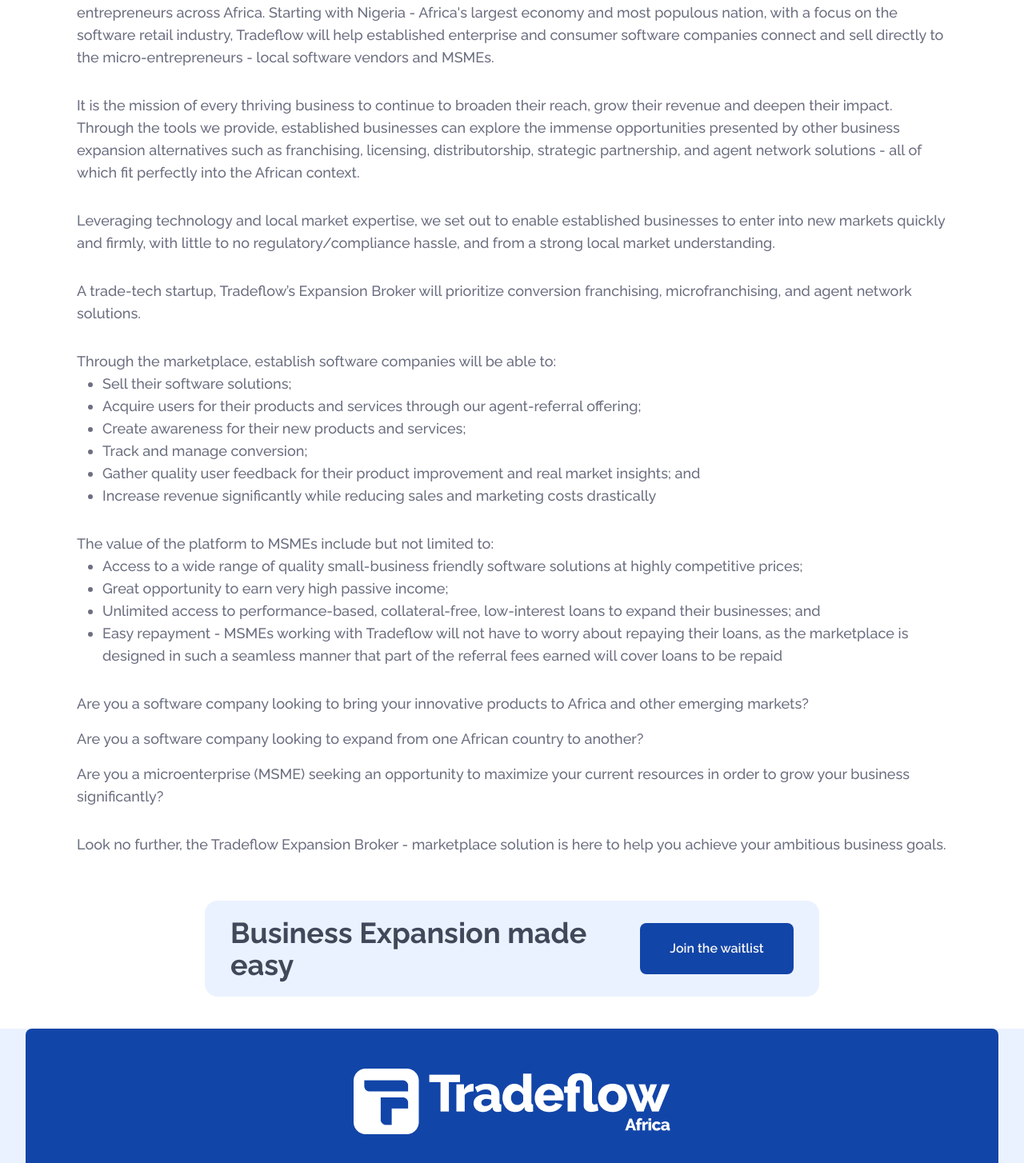
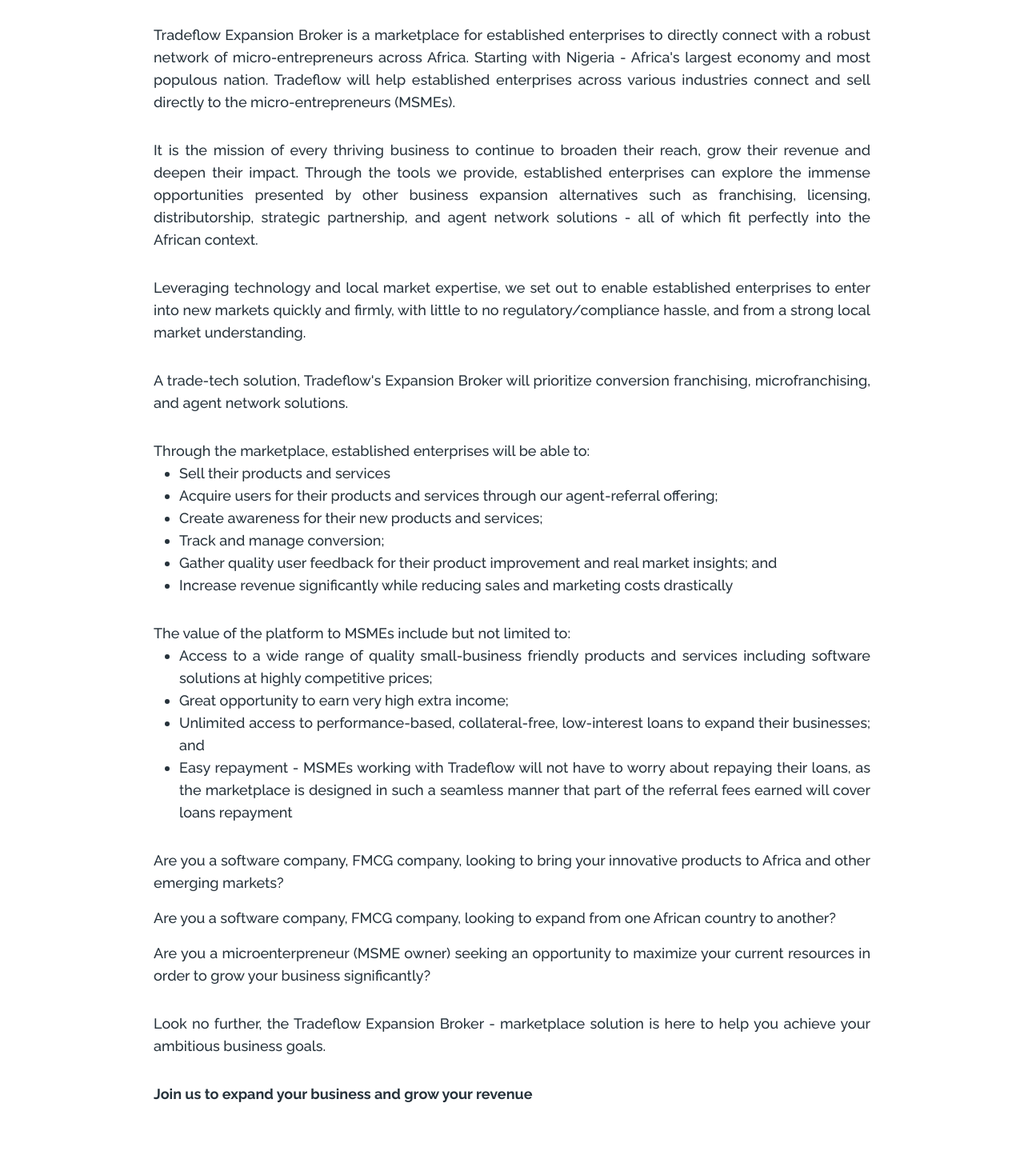
Before and after one commit to Riddy105/tradeflow-website, a React (Create React App) app: page /blog in a window 1280 px wide. Shown: the part 662-2116 px from the top of the page at 80% size. Built offline with nearby package versions, Linux system fonts and the light colour scheme.

Commit message:
fixed bugs

```diff
--- a/src/components/Button/Button.js
+++ b/src/components/Button/Button.js
@@ -9,7 +9,7 @@
 }) => {
   return (
     <button
-      className={`bg-blue-100 rounded-lg  ${paddingY} ${width} text-center ${textColor} text-sm xl:text-base ${fontWeight}`}
+      className={`bg-blue-100 rounded-lg  ${paddingY} ${width} text-center ${textColor} text-sm ${fontWeight}`}
     >
       {children}
     </button>
--- a/src/components/Footer/Footer.js
+++ b/src/components/Footer/Footer.js
@@ -29,7 +29,7 @@
       <div className="bg-blue-100 w-[95%] mx-auto rounded-lg flex flex-col items-center pt-5 md:pt-10 pb-3 md:pb-6">
         <img
           src={whiteLogo}
-          className="w-[150px] h-[60px] object-contain md:w-auto md:h-auto mb-7"
+          className="w-[150px] h-[60px] object-contain md:w-[250px] md:h-auto mb-7"
           alt="Tradeflow logo"
         ></img>
         <div>
@@ -48,7 +48,7 @@
         </div>
         <ul className="flex gap-4 md:gap-8 items-center my-8 md:my-12">
           {SOCIALS.map((social, index) => (
-            <li key={index}>
+            <li key={index} className="lg:scale-90">
               <a href={social.link} target="_blank" rel="noreferrer">
                 <img
                   src={social.img}
--- a/src/components/NavBar/NavBar.js
+++ b/src/components/NavBar/NavBar.js
@@ -19,7 +19,7 @@
           <img
             src={logo}
             alt="Tradeflow logo"
-            className="w-[160px] xl:w-[200px] h-[55px] object-contain"
+            className="w-[160px] h-[50px] object-contain"
           ></img>
         </Link>
         <ul
@@ -60,10 +60,12 @@
           <input
             type="text"
             placeholder="Search"
-            className="hidden mobileNav:block w-28 xl:w-40 py-4 rounded-lg placeholder:text-center bg-grey-300 bg-search bg-no-repeat bg-[20%_50%] focus:outline-none focus:bg-none"
+            className="text-sm hidden mobileNav:block w-28 xl:w-40 py-4 rounded-lg placeholder:text-center bg-grey-300 bg-search bg-no-repeat bg-[20%_50%] focus:outline-none focus:bg-none"
           />
           <NavLink to="/form">
-            <Button paddingY="py-4">Join the waitlist</Button>
+            <Button paddingY="py-4" width="w-28 xl:w-40">
+              Join the waitlist
+            </Button>
           </NavLink>
           <button
             className="text-blue-100 mobileNav:hidden z-10 "
--- a/src/index.css
+++ b/src/index.css
@@ -17,16 +17,16 @@
   @apply w-11/12 mx-auto md:w-[85%];
 }
 .nav-link-classes {
-  @apply z-[5] absolute right-0 top-0 h-screen w-[60vw] mobileNav:w-auto mobileNav:h-auto mobileNav:relative bg-blue-100 mobileNav:bg-transparent text-sm lg:text-base font-medium text-white-200 mobileNav:text-blue-200 flex flex-col mobileNav:flex-row gap-9 mobileNav:gap-3 lg:gap-5 xl:gap-8 pt-40 pb-4 px-10 mobileNav:p-0 mobileNav:translate-x-0 transition-all duration-1000;
+  @apply z-[5] absolute right-0 top-0 h-screen w-[60vw] mobileNav:w-auto mobileNav:h-auto mobileNav:relative bg-blue-100 mobileNav:bg-transparent text-sm lg:text-sm font-medium text-white-200 mobileNav:text-grey-200 flex flex-col mobileNav:flex-row gap-9 mobileNav:gap-3 lg:gap-5 xl:gap-8 pt-40 pb-4 px-10 mobileNav:p-0 mobileNav:translate-x-0 transition-all duration-1000;
 }
 .input-fields {
-  @apply border border-blue-400 h-12 md:h-16 bg-white-300 w-full px-2 rounded-lg text-grey-700 text-sm md:text-base;
+  @apply border border-blue-400 h-12 md:h-16 bg-white-300 w-full px-6 rounded-lg text-grey-700 text-sm md:text-base;
 }
 .error {
   @apply text-red-700;
 }
 .input-textarea {
-  @apply border border-blue-400 h-14 md:h-28 bg-white-300 w-full px-2 rounded-lg text-grey-700 mb-4;
+  @apply border border-blue-400 h-24 md:h-28 bg-white-300 w-full px-6 rounded-lg text-grey-700 mb-4;
 }
 .overlay {
   @apply fixed top-0 right-0 h-screen w-screen bg-black-200/50;
--- a/src/pages/Blog/Blog.js
+++ b/src/pages/Blog/Blog.js
@@ -12,24 +12,23 @@
           alt="World map"
           className="mix-blend-multiply w-full h-[200px] md:h-[500px]"
         ></img>
-        <h2 className="text-center font-extrabold text-xl md:text-5xl absolute top-[50%] left-[50%] translate-x-[-50%] text-white-200 leading-[1.1] ">
+        <h2 className="text-center font-extrabold text-xl md:text-5xl absolute top-[50%] left-[50%] translate-y-[-50%] translate-x-[-50%] text-white-200 leading-[1.1] ">
           Tradeflow Africa launches Tradeflow Expansion Broker
         </h2>
       </section>
-      <article className="container-custom font-medium flex flex-col gap-4 md:gap-8 text-grey-400 py-7 md:py-14 text-base md:text-lg">
+      <article className="w-[70%] mx-auto font-medium flex flex-col gap-4 md:gap-8 text-grey-200 py-7 md:py-28 text-base md:text-lg text-justify">
         <p>
-          Tradeflow Expansion Broker is a marketplace for established businesses
-          to directly connect with a robust network of micro-entrepreneurs
-          across Africa. Starting with Nigeria - Africa's largest economy and
-          most populous nation, with a focus on the software retail industry,
-          Tradeflow will help established enterprise and consumer software
-          companies connect and sell directly to the micro-entrepreneurs - local
-          software vendors and MSMEs.
+          Tradeflow Expansion Broker is a marketplace for established
+          enterprises to directly connect with a robust network of
+          micro-entrepreneurs across Africa. Starting with Nigeria - Africa's
+          largest economy and most populous nation. Tradeflow will help
+          established enterprises across various industries connect and sell
+          directly to the micro-entrepreneurs (MSMEs).
         </p>
         <p>
           It is the mission of every thriving business to continue to broaden
           their reach, grow their revenue and deepen their impact. Through the
-          tools we provide, established businesses can explore the immense
+          tools we provide, established enterprises can explore the immense
           opportunities presented by other business expansion alternatives such
           as franchising, licensing, distributorship, strategic partnership, and
           agent network solutions - all of which fit perfectly into the African
@@ -37,22 +36,21 @@
         </p>
         <p>
           Leveraging technology and local market expertise, we set out to enable
-          established businesses to enter into new markets quickly and firmly,
+          established enterprises to enter into new markets quickly and firmly,
           with little to no regulatory/compliance hassle, and from a strong
           local market understanding.
         </p>
         <p>
-          A trade-tech startup, Tradeflow’s Expansion Broker will prioritize
+          A trade-tech solution, Tradeflow's Expansion Broker will prioritize
           conversion franchising, microfranchising, and agent network solutions.
         </p>
 
         <div>
           <p>
-            Through the marketplace, establish software companies will be able
-            to:
+            Through the marketplace, established enterprises will be able to:
           </p>
           <ul className="list-disc pl-8">
-            <li>Sell their software solutions;</li>
+            <li>Sell their products and services</li>
             <li>
               Acquire users for their products and services through our
               agent-referral offering;
@@ -73,10 +71,11 @@
           <p>The value of the platform to MSMEs include but not limited to:</p>
           <ul className="list-disc pl-8">
             <li>
-              Access to a wide range of quality small-business friendly software
-              solutions at highly competitive prices;
+              Access to a wide range of quality small-business friendly products
+              and services including software solutions at highly competitive
+              prices;
             </li>
-            <li>Great opportunity to earn very high passive income;</li>
+            <li>Great opportunity to earn very high extra income;</li>
             <li>
               Unlimited access to performance-based, collateral-free,
               low-interest loans to expand their businesses; and
@@ -85,27 +84,31 @@
               Easy repayment - MSMEs working with Tradeflow will not have to
               worry about repaying their loans, as the marketplace is designed
               in such a seamless manner that part of the referral fees earned
-              will cover loans to be repaid
+              will cover loans repayment
             </li>
           </ul>
         </div>
         <div className="flex flex-col gap-4">
           <p>
-            Are you a software company looking to bring your innovative products
-            to Africa and other emerging markets?
+            Are you a software company, FMCG company, looking to bring your
+            innovative products to Africa and other emerging markets?
           </p>
           <p>
-            Are you a software company looking to expand from one African
-            country to another?
+            Are you a software company, FMCG company, looking to expand from one
+            African country to another?
           </p>
           <p>
-            Are you a microenterprise (MSME) seeking an opportunity to maximize
-            your current resources in order to grow your business significantly?
+            Are you a microenterpreneur (MSME owner) seeking an opportunity to
+            maximize your current resources in order to grow your business
+            significantly?
           </p>
         </div>
         <p>
           Look no further, the Tradeflow Expansion Broker - marketplace solution
           is here to help you achieve your ambitious business goals.
+        </p>
+        <p className="font-bold">
+          Join us to expand your business and grow your revenue
         </p>
       </article>
       <div className="rounded-2xl w-11/12 lg:w-3/5 mx-auto py-10 sm:py-5 px-8 mb-10 flex flex-col sm:flex-row sm:justify-center items-center gap-5 bg-blue-300">
--- a/src/pages/Form/CompanyForm.js
+++ b/src/pages/Form/CompanyForm.js
@@ -253,7 +253,7 @@
         type="submit"
         className={`${
           isSubmitting ? "bg-blue-100/20" : "bg-blue-100"
-        } rounded-lg text-white-200 mt-10 md:mt-20 w-full md:w-1/4 h-12`}
+        } rounded-lg text-white-200 mt-10 md:mt-14 w-full md:w-1/4 h-12`}
       >
         Join
       </button>
--- a/src/pages/Form/Form.js
+++ b/src/pages/Form/Form.js
@@ -32,35 +32,42 @@
         <Link to="/">
           <img
             src={logo}
-            className="w-[168px] h-[35px] object-cover lg:w-auto lg:h-auto absolute top-[50%] left-[50%] translate-x-[-50%]"
+            className="w-[168px] h-[35px] object-cover lg:w-[300px] lg:h-auto absolute top-[50%] left-[50%] translate-y-[-50%] translate-x-[-50%]"
             alt="Tradaeflow logo"
           ></img>
         </Link>
       </div>
       {/* </div> */}
-      <div className="md:bg-blue-300 md:pt-40 md:overflow-y-auto ">
+      <div className="md:bg-blue-300 md:py-40 md:overflow-y-auto ">
         <section className="md:w-[85%] mx-auto rounded-xl shadow-custom3 bg-white-200 py-12 md:py-24  px-8 lg:px-14 ">
           <h2 className="text-blue-100 text-2xl md:text-4xl mb-7 font-bold">
             Sign Up
           </h2>
           <div className="flex gap-2 md:gap-4">
             <button
-              className={`bg-blue-300 rounded-lg text-black-100 h-14 md:h-[70px] w-1/2 font-medium text-sm md:text-base ${
+              className={`bg-blue-300 pl-2 py-2 sm:pl-4 text-left rounded-lg text-black-100 h-16 md:h-[70px] w-1/2 font-medium text-sm md:text-base ${
                 companyForm ? "border border-blue-100" : " "
               }`}
               onClick={toggleFormHandler}
             >
-              Software companies
+              <h2 className="text-xs font-bold md:text-base">
+                Established enterprises
+              </h2>
+              <p className="font-normal text-[10px] md:text-xs">
+                Technology companies, FMCG companies...
+              </p>
             </button>
             <button
-              className={`bg-blue-300 rounded-lg text-black-100 h-14 md:h-[70px] w-1/2 font-medium  ${
+              className={`bg-blue-300 pl-2 py-2 sm:pl-4 text-left rounded-lg text-black-100 h-16 md:h-[70px] w-1/2 font-medium  ${
                 companyForm ? "" : "border border-blue-100"
               }`}
               onClick={toggleFormHandler}
             >
-              <h2 className="text-sm md:text-base">Micro entrepreneurs</h2>
-              <p className="font-normal text-xs">
-                Software vendors, stores, restaurants
+              <h2 className="text-xs font-bold md:text-base">
+                Micro-entrepreneurs
+              </h2>
+              <p className="font-normal text-[10px] text-xs">
+                Software vendors, stores, restaurants...
               </p>
             </button>
           </div>
--- a/src/pages/Form/VendorForm.js
+++ b/src/pages/Form/VendorForm.js
@@ -247,7 +247,7 @@
           onBlur={formik.handleBlur}
           value={formik.values.PhoneNumber}
         />
-        <p className="text-grey-700">
+        <p className="text-grey-700 mt-4">
           (if different from Business WhatsApp number)
         </p>
       </div>
@@ -255,7 +255,7 @@
         type="submit"
         className={`${
           isSubmitting ? "bg-blue-100/20" : "bg-blue-100"
-        } rounded-lg text-white-200 mt-10 md:mt-20 w-full md:w-1/4 h-12`}
+        } rounded-lg text-white-200 mt-10 md:mt-14 w-full md:w-1/4 h-12`}
       >
         Join
       </button>
--- a/src/pages/Home/HeroSection.js
+++ b/src/pages/Home/HeroSection.js
@@ -28,12 +28,13 @@
             <h2 className="text-blue-100 font-bold text-3xl lg:text-5xl">
               Tradeflow Africa launches Tradeflow Expansion Broker
             </h2>
-            <p className="font-medium text-grey-200 text-base">
+            <p className="font-normal text-grey-200 text-base xl:w-4/5 text-justify">
               Tradeflow Expansion Broker is a marketplace for established
-              businesses to directly connect with a robust network of
+              enterprises to directly connect with a robust network of
               micro-entrepreneurs across Africa. Starting with Nigeria -
-              Africa’s largest economy and most populous nation, with a focus on
-              the software retail industry,
+              Africa’s largest economy and most populous nation, Tradeflow will
+              help established enterprises across various industries connect and
+              sell directly to the micro-entrepreneurs (MSMEs).
             </p>
             <NavLink to="/blog">
               <Button paddingY="py-5" width="w-36 xl:w-48">
--- a/src/pages/Home/Main.js
+++ b/src/pages/Home/Main.js
@@ -18,12 +18,12 @@
   return (
     <main>
       <section className="bg-blueworld " id="about-us">
-        <div className="grid gris-cols-1 md:grid-cols-2 gap-20 items-center w-4/5 md:w-11/12 mx-auto py-20 lg:pt-28 ">
+        <div className="grid gris-cols-1 md:grid-cols-2 gap-20 items-center w-4/5 md:w-[85%] mx-auto py-20 lg:py-36 ">
           <article className="text-white-200 items-center">
             <h2 className="text-3xl md:text-5xl font-bold mb-3 md:mb-10">
               Expanding your business should not be difficult.
             </h2>
-            <p className="text-base leading-10 mb-7">
+            <p className="text-base leading-7 md:leading-8 mb-7 text-justify">
               In order to continue to thrive, increase their reach and grow
               their revenue significantly, businesses need to expand to new and
               flourishing markets across Africa and other emerging economies.
@@ -31,7 +31,7 @@
               difficult due to their expensive nature and varying market
               compliance requirements.
             </p>
-            <p className="text-base leading-10">
+            <p className="text-base leading-7 md:leading-8 text-justify">
               Tradeflow Africa provides various tools and resources that enable
               businesses to expand seamlessly across borders in Africa, and in
               other emerging markets, presenting an opportunity for businesses
@@ -53,14 +53,14 @@
       <section className="py-10 md:py-20" id="products">
         <div className="text-center md:w-3/5 mx-auto">
           <h2 className="font-bold text-blue-100 text-3xl lg:text-5xl">
-            Expansion Broker.
+            Expansion Broker
           </h2>
           <p className="text-[#333]">Our Products</p>
           <ul className="flex gap-4 md:gap-10 flex-wrap justify-center mt-5 md:mt-10">
             {PRODUCTS.map((product, index) => (
               <li
                 key={index}
-                className="font-bold bg-white-200 w-[168px] md:w-[33%] py-7 shadow-custom2 text-blue-100 rounded-lg text-sm sm:text-lg lg:text-2xl"
+                className="lg:basis-[30%] font-bold bg-white-200 w-[168px] md:w-[33%] py-7 shadow-custom2 text-blue-100 rounded-lg lg:rounded-2xl text-sm sm:text-lg lg:text-2xl"
               >
                 <Link to="/"> {product}</Link>
               </li>
@@ -108,12 +108,13 @@
             <h2 className="text-blue-100 font-bold text-3xl lg:text-5xl">
               Tradeflow Africa launches Tradeflow Expansion Broker
             </h2>
-            <p className="font-normal text-grey-200 text-base">
+            <p className="font-normal text-grey-200 text-base text-justify">
               Tradeflow Expansion Broker is a marketplace for established
-              businesses to directly connect with a robust network of
+              enterprises to directly connect with a robust network of
               micro-entrepreneurs across Africa. Starting with Nigeria -
-              Africa's largest economy and most populous nation, with a focus on
-              the software retail industry,
+              Africa’s largest economy and most populous nation, Tradeflow will
+              help established enterprises across various industries connect and
+              sell directly to the micro-entrepreneurs (MSMEs).
             </p>
             <Link to="/blog">
               <Button paddingY="py-5" width="w-36 xl:w-48">
```
